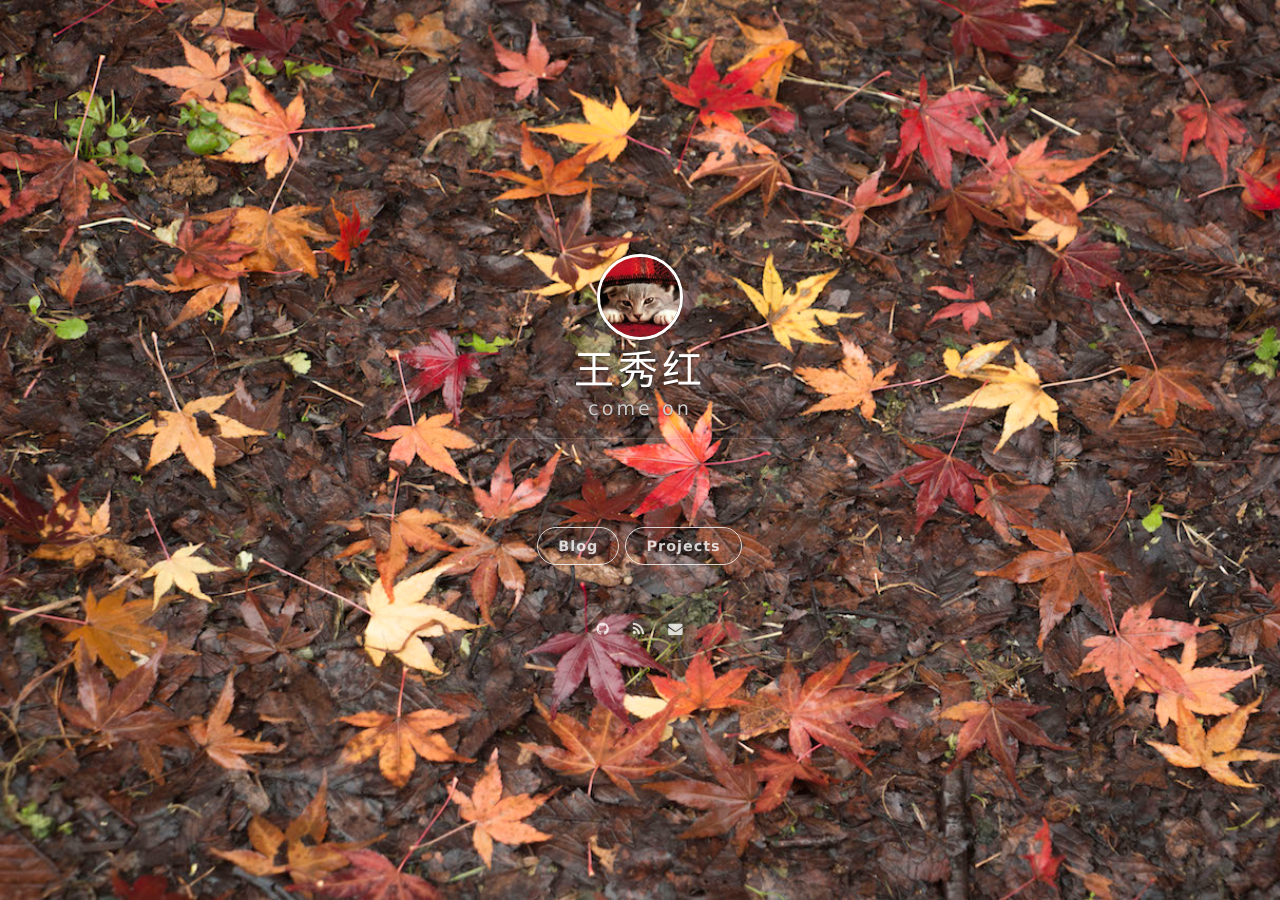
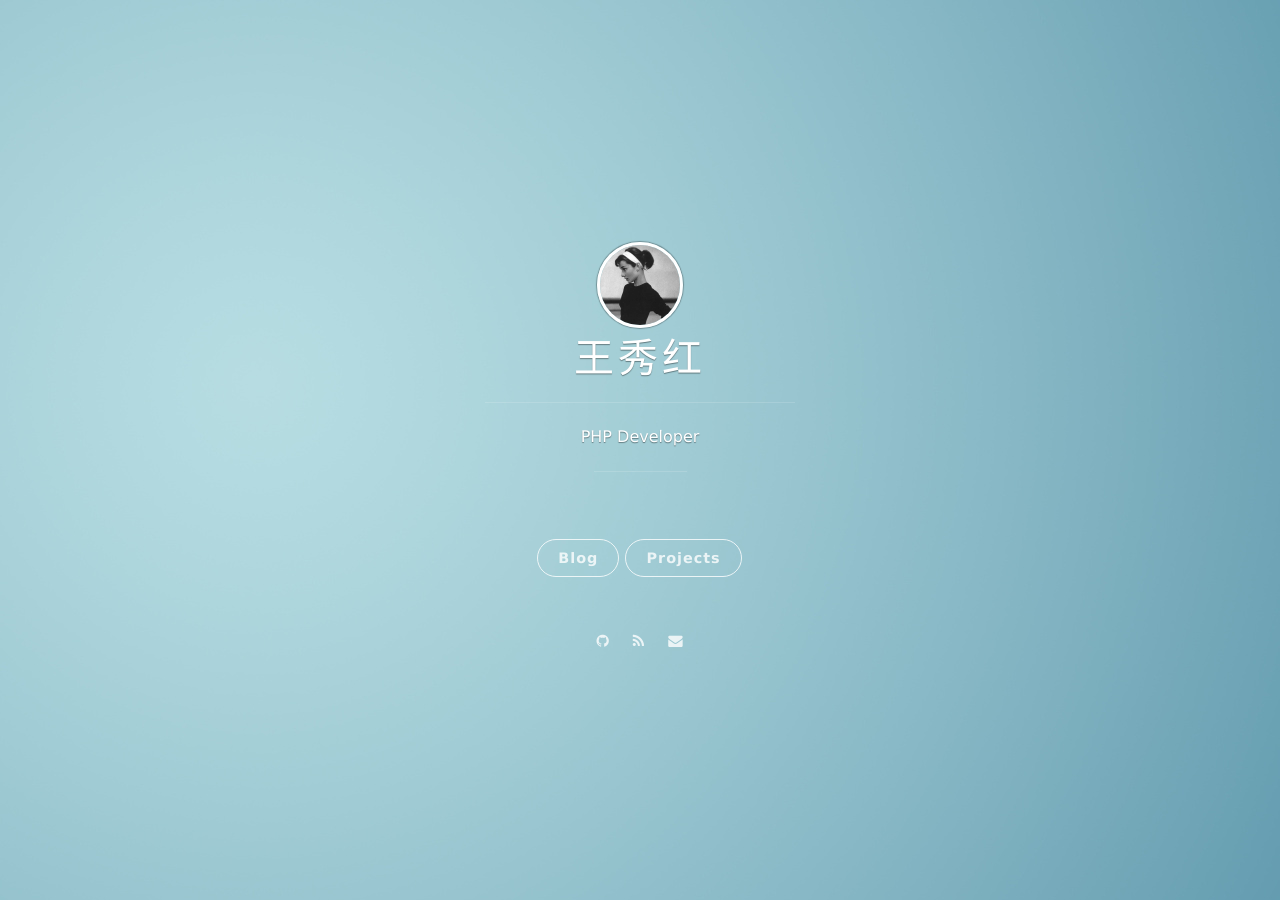
Before and after one commit to wangxh-gitee/wangxh-gitee.github.io, a Jekyll site: the page built from index.html, in a window 1280 px wide. Built offline with Jekyll 4.4.1, drawn with Linux system fonts in a browser that asks for light colours; nearby versions of some CDN libraries; the list of posts is cut into pages by our own code.

Commit message:
edit config

```diff
--- a/_config.yml
+++ b/_config.yml
@@ -1,6 +1,7 @@
 # Basic
 title: 王秀红
-subtitle: come on
+#subtitle: come on
+description: PHP Developer
 creator: <a href="http://onev.cat">@onevcat</a>
 
 url: "https://github.com/wangxh-gitee/wangxh.github.io"
--- a/_includes/side-panel.html
+++ b/_includes/side-panel.html
@@ -1,10 +1,10 @@
-<header class="panel-cover {% if page.layout == 'post' or page.layout == 'page' %}panel-cover--collapsed{% endif %}" style="background-image: url('/assets/images/background-cover.jpg')">
+<header class="panel-cover {% if page.layout == 'post' or page.layout == 'page' %}panel-cover--collapsed{% endif %}" style="background-image: url('/assets/images/background-cover2.jpg')">
   <div class="panel-main">
 
     <div class="panel-main__inner panel-inverted">
     <div class="panel-main__content">
 
-        <a href="/#blog" title="前往 {{ site.title }} 的主页" class="blog-button"><img src="/assets/images/avatar.jpg" width="80" alt="{{ site.title }} logo" class="panel-cover__logo logo" /></a>
+        <a href="/#blog" title="前往 {{ site.title }} 的主页" class="blog-button"><img src="/assets/images/wechat.jpeg" width="80" alt="{{ site.title }} logo" class="panel-cover__logo logo" /></a>
         <h1 class="panel-cover__title panel-title"><a href="/#blog" title="link to homepage for {{ site.title }}" class="blog-button">{{ site.title }}</a></h1>
         {% if site.subtitle %}
         <span class="panel-cover__subtitle panel-subtitle">{{site.subtitle}}</span>
```
Also changed, not shown: assets/images/background-cover.jpg (deleted), assets/images/background-cover2.jpg (added), assets/images/wechat.jpeg (added), 10 other files.
